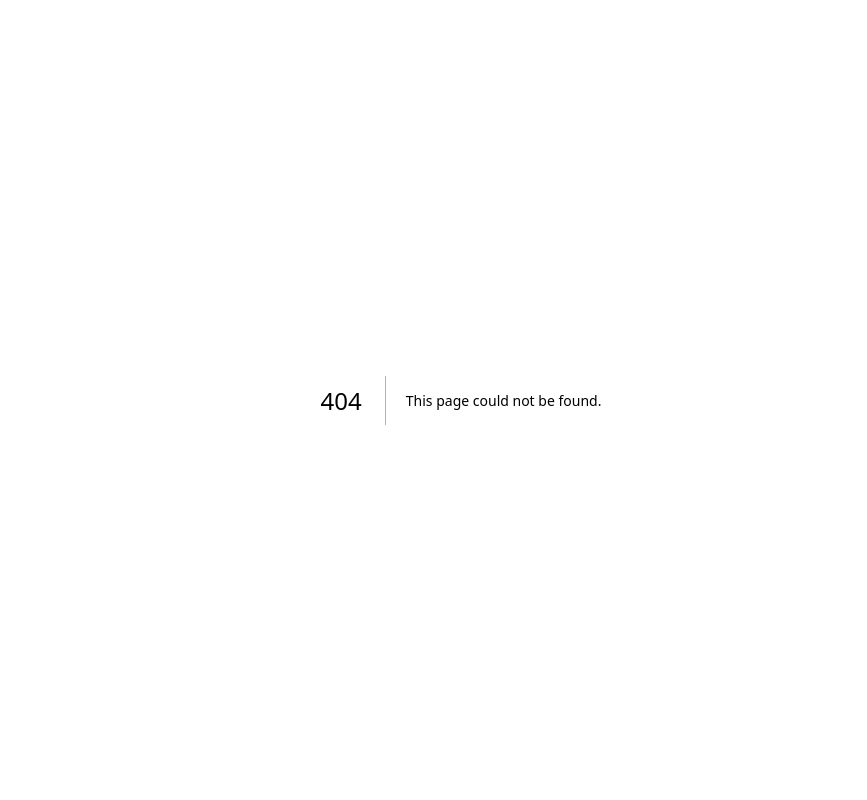
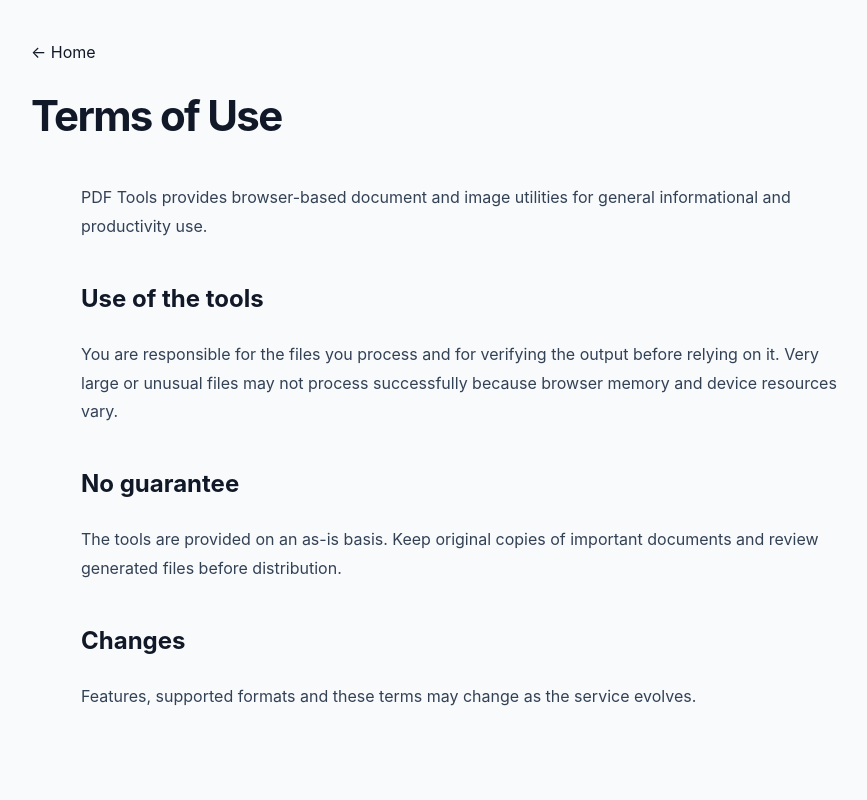
Before and after one commit to yiminggod1/pdf-tools, a Next.js app: page /pdf-tools/terms in a window 1280 px wide. Before the commit this address had no page. Shown: the top 800 px of the page, without its empty margins (179-1046 px from the left). Built offline with nearby package versions, Linux system fonts and the light colour scheme.

Commit message:
Add trust pages and SEO routes

```diff
--- /dev/null
+++ b/app/terms/page.tsx
@@ -0,0 +1 @@
+export const metadata={title:"Terms of Use",description:"Terms of use for PDF Tools."};export default function Page(){return <main className="toolpage"><a href="/">← Home</a><h1>Terms of Use</h1><section className="content"><p>PDF Tools provides browser-based document and image utilities for general informational and productivity use.</p><h2>Use of the tools</h2><p>You are responsible for the files you process and for verifying the output before relying on it. Very large or unusual files may not process successfully because browser memory and device resources vary.</p><h2>No guarantee</h2><p>The tools are provided on an as-is basis. Keep original copies of important documents and review generated files before distribution.</p><h2>Changes</h2><p>Features, supported formats and these terms may change as the service evolves.</p></section></main>}
```
